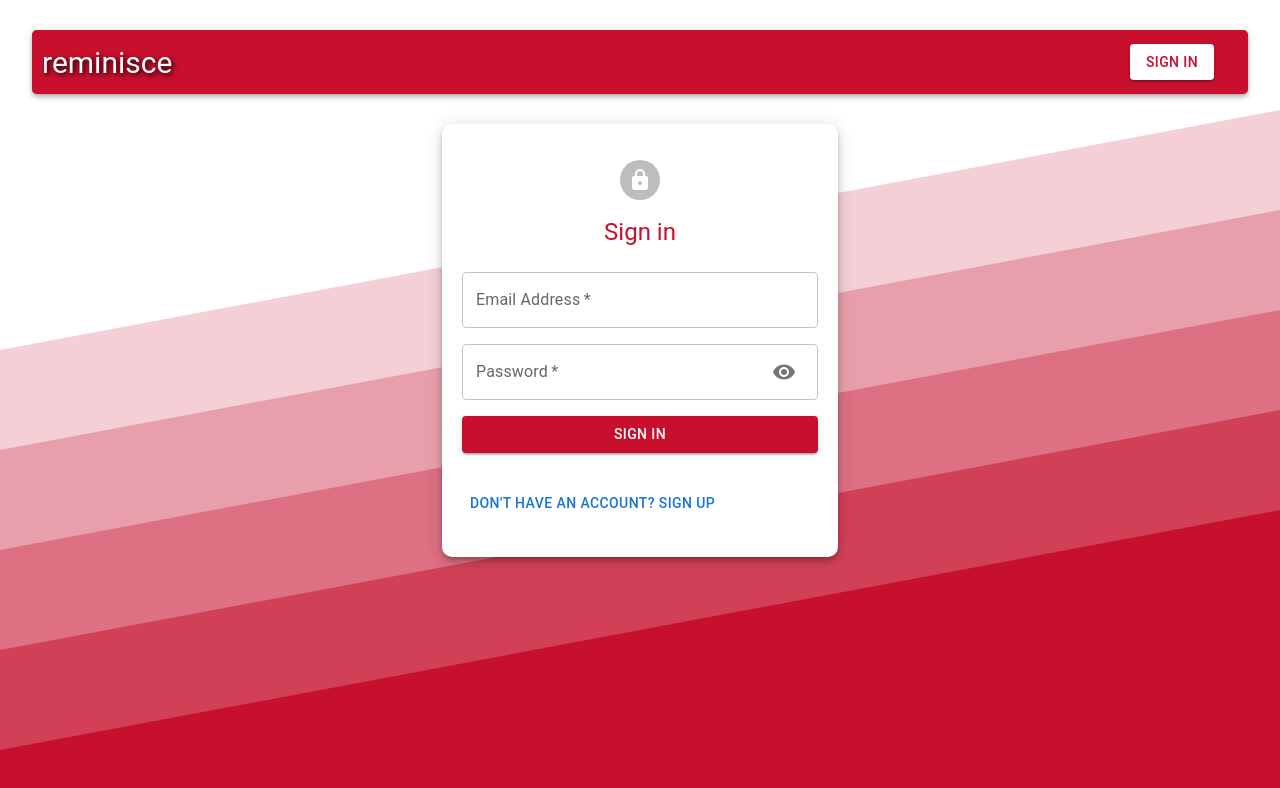
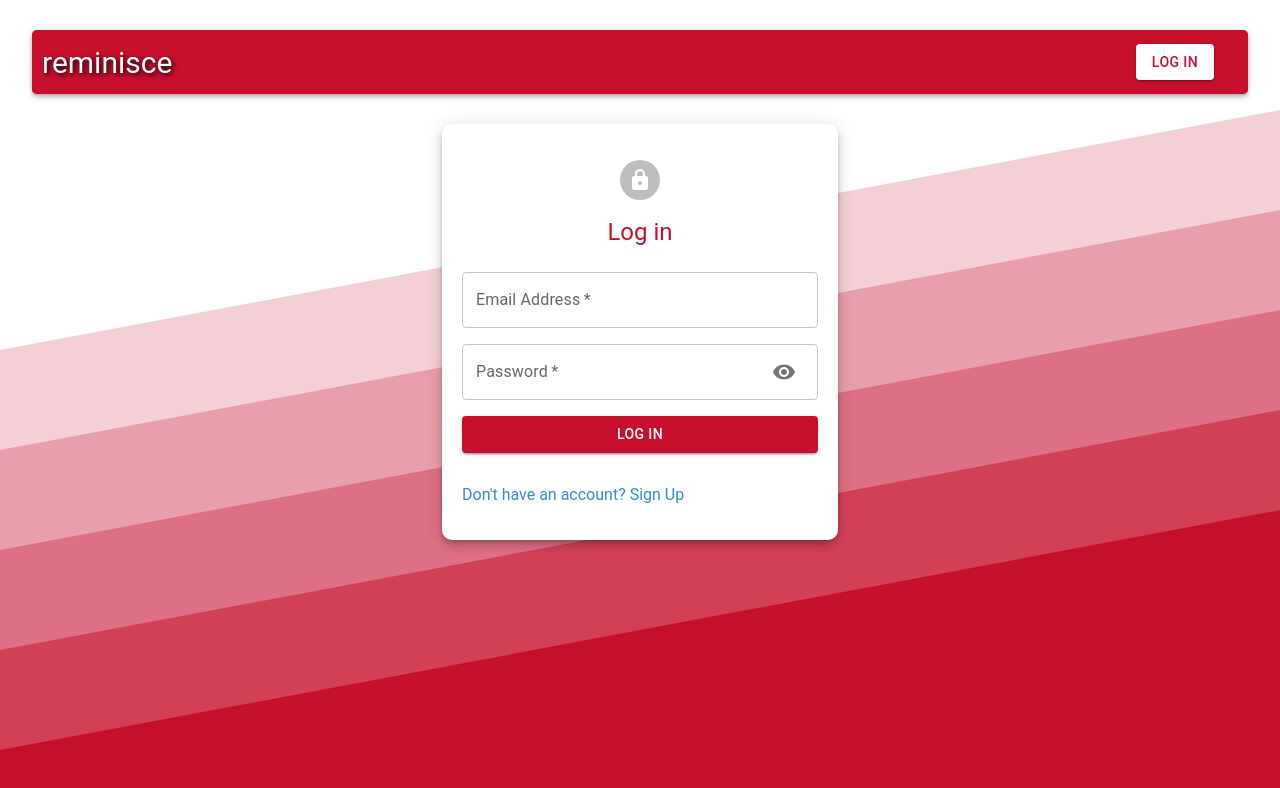
Before and after one commit to rugvedwagh/flicklog, a React (Create React App) app in the folder client/: page /auth in a window 1280 px wide. Shown: the top 788 px of the page. Built offline with nearby package versions, Linux system fonts and the light colour scheme.

Commit message:
changed name of sign in

```diff
--- a/client/src/api/index.js
+++ b/client/src/api/index.js
@@ -4,7 +4,7 @@ const API = axios.create({
     baseURL: 'https://memoriesbackend-jc46.onrender.com'
 })
 
-//  Sending the Token back to our backend for it to verify it
+//  Sending the Token back to our backend for it to verify
 API.interceptors.request.use((req) => {
     if (localStorage.getItem('profile')) {
         req.headers.Authorization = `Bearer ${JSON.parse(localStorage.getItem('profile')).token}`;
--- a/client/src/components/Auth/Auth.js
+++ b/client/src/components/Auth/Auth.js
@@ -18,7 +18,7 @@ const SignUp = () => {
 
     const [showPassword, setShowPassword] = useState(false);
     const handleShowPassword = () => setShowPassword(!showPassword);
-    const {errorMessage}  = useSelector((state) => state.authReducer);
+    const { errorMessage } = useSelector((state) => state.authReducer);
 
     const switchMode = () => {
         setForm(initialState);
@@ -43,9 +43,9 @@ const SignUp = () => {
         <Container component="main" maxWidth="xs">
             <Paper className='paper' elevation={6} style={{ borderRadius: '10px', backgroundColor: 'white' }}>
                 <Avatar className='avatar'>
-                    <LockRoundedIcon color="white"/>
+                    <LockRoundedIcon color="white" />
                 </Avatar>
-                <Typography className='typography' component="h1" variant="h5" style={{ margin: "0 0 16px 0", color: '#C8102E' }}>{isSignup ? 'Sign up' : 'Sign in'}</Typography>
+                <Typography className='typography' component="h1" variant="h5" style={{ margin: "0 0 16px 0", color: '#C8102E' }}>{isSignup ? 'Sign up' : 'Log in'}</Typography>
                 {errorMessage?.length && <Alert severity="error" style={{ margin: '10px 0' }}>{errorMessage}</Alert>}
                 <form className='form' onSubmit={handleSubmit}>
                     <Grid container spacing={2}>
@@ -60,13 +60,13 @@ const SignUp = () => {
                         {isSignup && <Input name="confirmPassword" label="Repeat Password" handleChange={handleChange} type="password" />}
                     </Grid>
                     <Button type="submit" fullWidth className='submit' variant='contained' style={{ margin: "16px 0", backgroundColor: '#C8102E' }}>
-                        {isSignup ? 'Sign Up' : 'Sign In'}
+                        {isSignup ? 'Sign Up' : 'Log In'}
                     </Button>
                     <Grid style={{ margin: '16px 0' }} container justify="flex-end">
                         <Grid item>
-                            <Button onClick={switchMode}>
-                                {isSignup ? 'Already have an account? Sign in' : "Don't have an account? Sign Up"}
-                            </Button>
+                            <div onClick={switchMode} style={{ color: '#2f8ddf', cursor: 'pointer' }}>
+                                {isSignup ? 'Already have an account? Log in' : "Don't have an account? Sign Up"}
+                            </div>
                         </Grid>
                     </Grid>
                 </form>
--- a/client/src/components/Auth/styles.css
+++ b/client/src/components/Auth/styles.css
@@ -31,12 +31,6 @@
     margin: 16px 0;
 }
 
-@media (max-width: 600px) {
-    .paper {
-        padding: 10px;
-    }
-}
-
 .typography {
     margin: 15px 0;
 }
--- a/client/src/components/Navbar/Navbar.js
+++ b/client/src/components/Navbar/Navbar.js
@@ -98,7 +98,7 @@ const Navbar = () => {
                             variant='contained'
                             style={{ margin: "0 10px", color: "#C8102E", backgroundColor: 'white' }}
                         >
-                            Sign In
+                            Log in
                         </Button>
                     )}
                 </Toolbar>
--- a/client/src/components/Paginate.jsx
+++ b/client/src/components/Paginate.jsx
@@ -24,7 +24,7 @@ const Paginate = ({ page }) => {
             renderItem={(item) => (
                 <PaginationItem {...item} component={Link} to={`/posts?page=${item.page}`} />
             )}
-            style={{ borderRadius: '4', margin: '10px 0px', padding: '16px', justifyContent: 'space-around' }}
+            style={{ borderRadius: '4', margin: '10px 0px', padding: '16px' }}
         />
     );
 };
```
